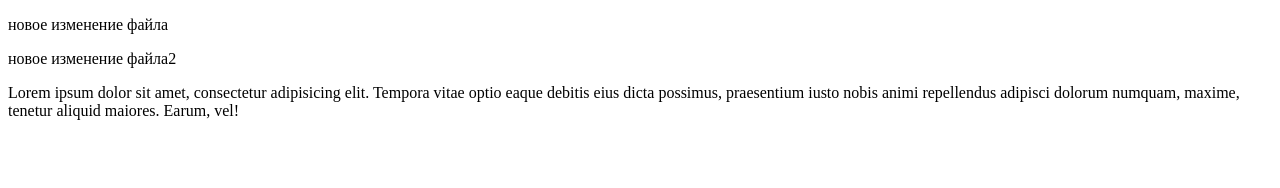
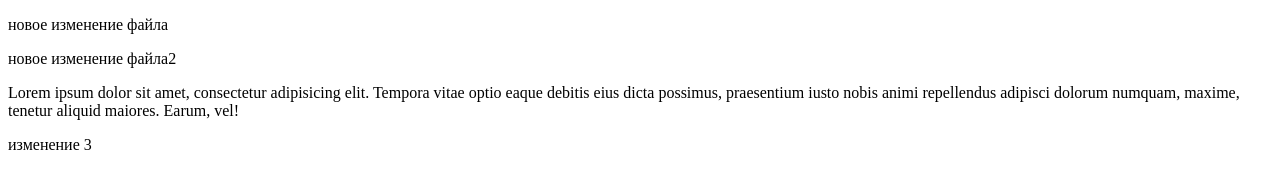
Before and after one commit to DimaGL2007/site, a plain HTML site: page index.html in a window 1280 px wide. Drawn offline with Linux system fonts and the light colour scheme.

Commit message:
fourth commit

```diff
--- a/index.html
+++ b/index.html
@@ -8,5 +8,6 @@
 	<p>новое изменение файла</p>
 	<p>новое изменение файла2</p>
 	<p>Lorem ipsum dolor sit amet, consectetur adipisicing elit. Tempora vitae optio eaque debitis eius dicta possimus, praesentium iusto nobis animi repellendus adipisci dolorum numquam, maxime, tenetur aliquid maiores. Earum, vel!</p>
+	<p>изменение 3</p>
 </body>
 </html>
```
